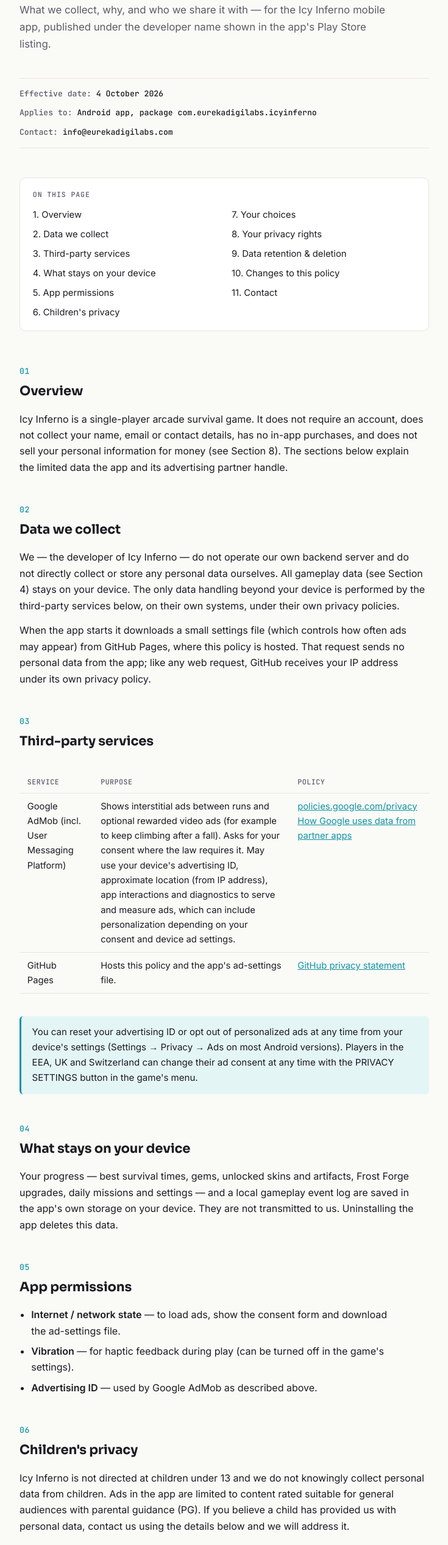
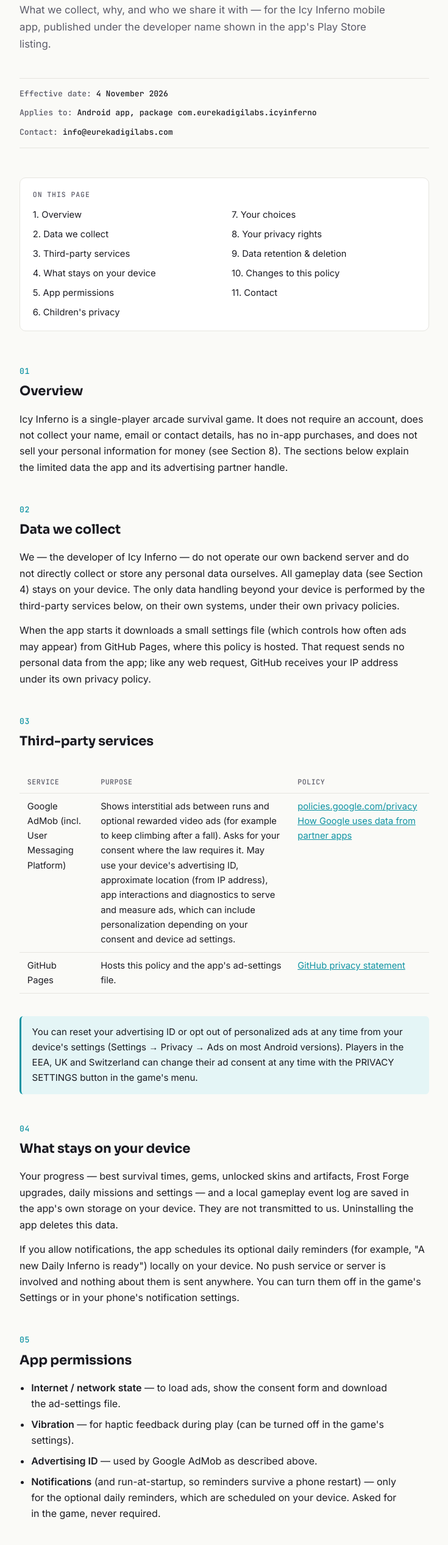
Before and after one commit to cherman95/icy-inferno-privacy, a plain HTML site: page index.html in a window 1280 px wide. Shown: the part 161-2694 px from the top of the page at 61% size, without its empty margins (272-1007 px from the left). Drawn offline with Linux system fonts and the light colour scheme.

Commit message:
Privacy policy: optional local daily reminders (notifications permission); effective 4 November 2026
Co-Authored-By: Claude Opus 5.5 <noreply@anthropic.com>

```diff
--- a/index.html
+++ b/index.html
@@ -177,7 +177,7 @@
   <h1>Icy Inferno</h1>
   <p class="sub">What we collect, why, and who we share it with — for the Icy Inferno mobile app, published under the developer name shown in the app's Play Store listing.</p>
   <div class="meta">
-    <span>Effective date: <b>4 October 2026</b></span>
+    <span>Effective date: <b>4 November 2026</b></span>
     <span>Applies to: <b>Android app, package com.eurekadigilabs.icyinferno</b></span>
     <span>Contact: <b>info@eurekadigilabs.com</b></span>
   </div>
@@ -243,6 +243,7 @@
     <span class="num">04</span>
     <h2>What stays on your device</h2>
     <p>Your progress — best survival times, gems, unlocked skins and artifacts, Frost Forge upgrades, daily missions and settings — and a local gameplay event log are saved in the app's own storage on your device. They are not transmitted to us. Uninstalling the app deletes this data.</p>
+    <p>If you allow notifications, the app schedules its optional daily reminders (for example, "A new Daily Inferno is ready") locally on your device. No push service or server is involved and nothing about them is sent anywhere. You can turn them off in the game's Settings or in your phone's notification settings.</p>
   </section>
 
   <section id="permissions">
@@ -252,6 +253,7 @@
       <li><b>Internet / network state</b> — to load ads, show the consent form and download the ad-settings file.</li>
       <li><b>Vibration</b> — for haptic feedback during play (can be turned off in the game's settings).</li>
       <li><b>Advertising ID</b> — used by Google AdMob as described above.</li>
+      <li><b>Notifications</b> (and run-at-startup, so reminders survive a phone restart) — only for the optional daily reminders, which are scheduled on your device. Asked for in the game, never required.</li>
     </ul>
   </section>
 
```
